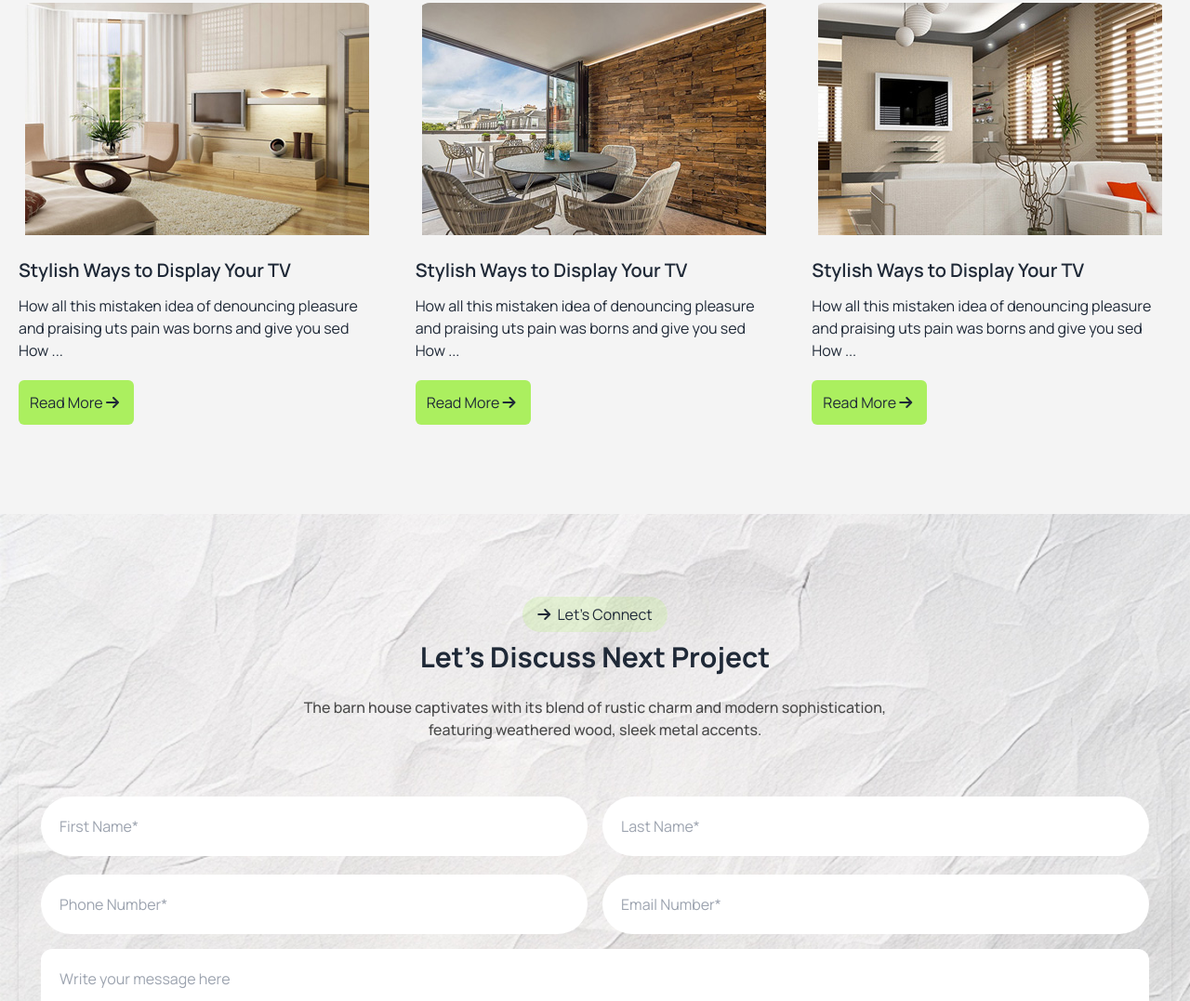
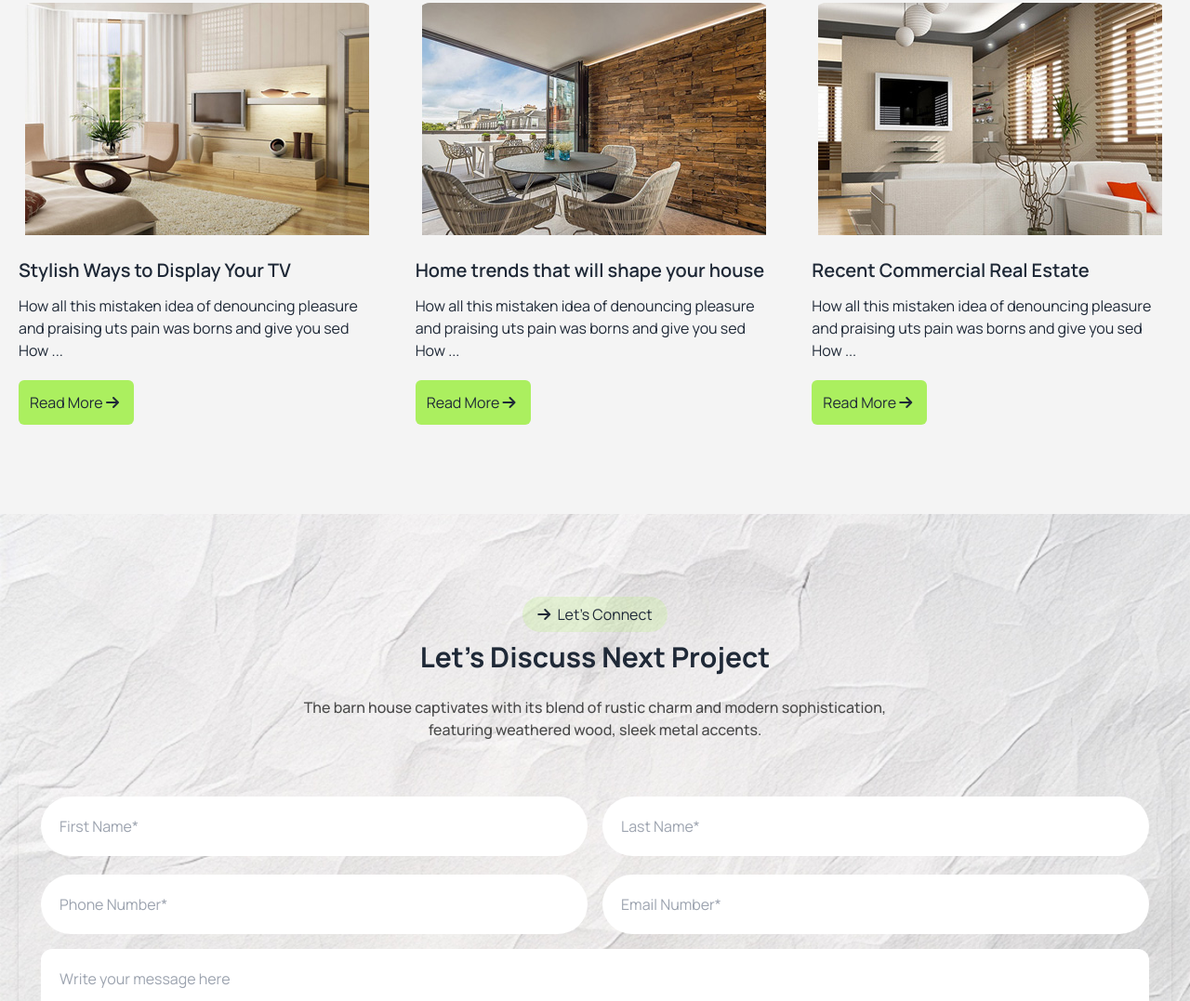
Before and after one commit to itzmorshed24/rinterio-with-daisyui, a plain HTML site: page index.html in a window 1280 px wide. Shown: the part 3431-4508 px from the top of the page at 93% size. Drawn offline with nearby package versions, Linux system fonts and the light colour scheme.

```diff
--- a/index.html
+++ b/index.html
@@ -157,7 +157,7 @@
         <img
           class="hidden lg:block lg:absolute lg:top-12 lg:left-72"
           src="assets/vector.png"
-          alt="Vector"
+          alt="vector"
         />
         <div class="hero">
           <div class="hero-content flex-col lg:flex-row gap-9">
@@ -463,7 +463,9 @@
                 <img src="assets/speciality02.jpg" alt="speciality2" />
               </figure>
               <div class="mt-6">
-                <h2 class="card-title">Stylish Ways to Display Your TV</h2>
+                <h2 class="card-title">
+                  Home trends that will shape your house
+                </h2>
                 <p class="mt-3">
                   How all this mistaken idea of denouncing pleasure and praising
                   uts pain was borns and give you sed How ...
@@ -482,7 +484,7 @@
                 <img src="assets/speciality03.jpg" alt="speciality3" />
               </figure>
               <div class="mt-6">
-                <h2 class="card-title">Stylish Ways to Display Your TV</h2>
+                <h2 class="card-title">Recent Commercial Real Estate</h2>
                 <p class="mt-3">
                   How all this mistaken idea of denouncing pleasure and praising
                   uts pain was borns and give you sed How ...
```
